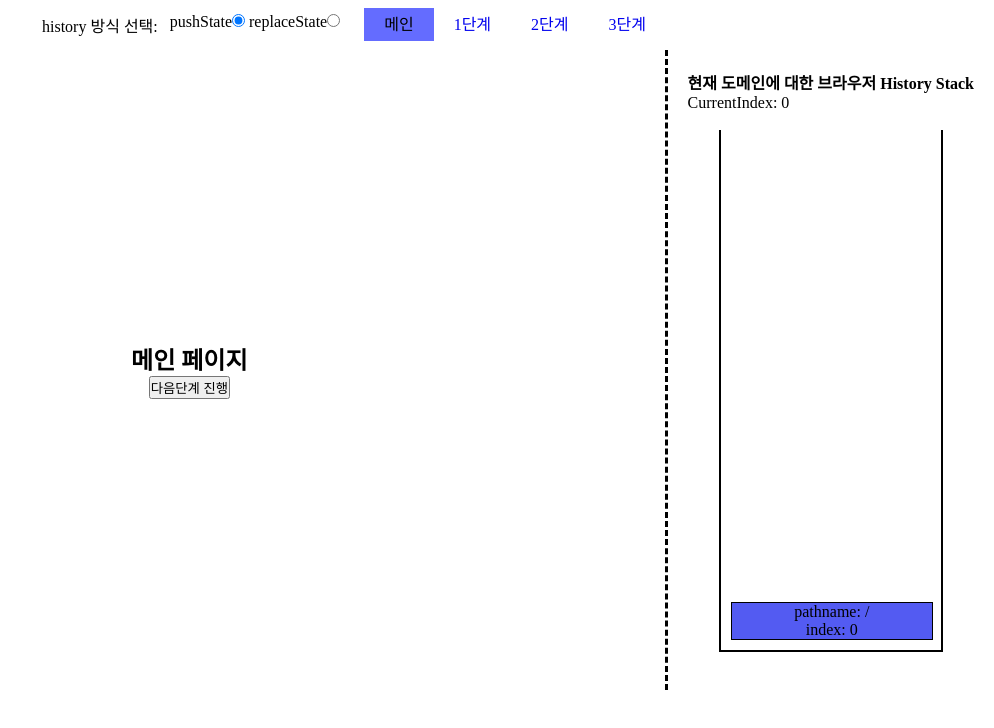
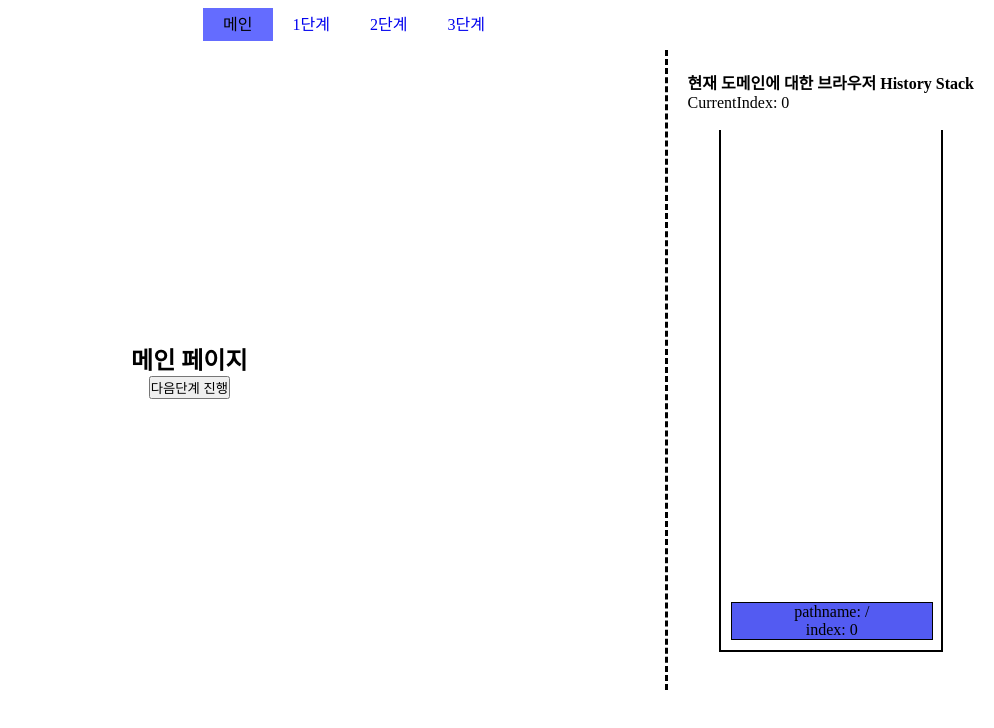
Before and after one commit to 2dubbing/ex-browser-history-state, a React (Vite) app: page / in a window 1280 px wide. Shown: the top 728 px of the page, without its empty margins (286-1280 px from the left). Built offline with nearby package versions, Linux system fonts and the light colour scheme.

Commit message:
feat: 불필요 컴포넌트 삭제

```diff
--- a/src/components/Layout/Layout.tsx
+++ b/src/components/Layout/Layout.tsx
@@ -1,53 +1,19 @@
-import {
-  createContext,
-  PropsWithChildren,
-  Suspense,
-  useCallback,
-  useState,
-} from "react";
+import { createContext, PropsWithChildren, Suspense } from "react";
 import HistoryStackUI from "../HistoryStackUI";
-import OptionBar from "./OptionBar";
 import NavigationBar from "./NavigationBar";
-import { HISTORY_STATE_TYPE } from "../../constant";
-import { NavigateType } from "../../types";
 import StepPageController from "../StepPageController/StepPageController";
 
-type ContextValueType = {
-  /** PUSH -> pushState / REPLACE -> replaceState */
-  historyStateType: NavigateType;
-  changeHistoryStateType: (type: NavigateType) => void;
-};
-
-export const LayoutContext = createContext<ContextValueType>(null!);
+export const LayoutContext = createContext({});
 
 export default function Layout({ children }: PropsWithChildren) {
-  const [historyStateType, setHistoryStateType] = useState<NavigateType>(
-    HISTORY_STATE_TYPE["PUSH"]
-  );
-
-  const changeHistoryStateType = useCallback((type: NavigateType) => {
-    setHistoryStateType(type);
-  }, []);
-
-  const value = { historyStateType, changeHistoryStateType };
-
   return (
-    <LayoutContext.Provider value={value}>
+    <LayoutContext.Provider value={{}}>
       <header>
-        <OptionBar />
         <NavigationBar />
       </header>
       <article className="main-container">
         <section className="page-wrapper">
-          <Suspense
-            fallback={
-              <div>
-                Lorem, ipsum dolor sit amet consectetur adipisicing elit.
-                Possimus eaque quam aliquid sint facilis sed inventore iure
-                obcaecati necessitatibus similique?
-              </div>
-            }
-          >
+          <Suspense fallback={<p>데이터 로딩 중...</p>}>
             <StepPageController>{children}</StepPageController>
           </Suspense>
         </section>
--- a/src/components/Layout/OptionBar.tsx
+++ /dev/null
@@ -1,45 +0,0 @@
-import { SyntheticEvent } from "react";
-import { HISTORY_STATE_TYPE } from "../../constant";
-import { useLayout } from "./useLayout";
-import { NavigateType } from "../../types";
-
-export default function OptionBar() {
-  const { historyStateType, changeHistoryStateType } = useLayout();
-
-  const handleChange = (e: SyntheticEvent<HTMLInputElement>) => {
-    const { value } = e.target as HTMLInputElement;
-    changeHistoryStateType(value as NavigateType);
-  };
-
-  return (
-    <aside className="option-wrapper">
-      <p>history 방식 선택: </p>
-
-      <div className="radio-group">
-        <label htmlFor="push">
-          pushState
-          <input
-            id="push"
-            name="historyStateType"
-            type="radio"
-            value={HISTORY_STATE_TYPE["PUSH"]}
-            checked={historyStateType === HISTORY_STATE_TYPE["PUSH"]}
-            onChange={handleChange}
-          />
-        </label>
-
-        <label htmlFor="replace">
-          replaceState
-          <input
-            id="replace"
-            name="historyStateType"
-            type="radio"
-            value={HISTORY_STATE_TYPE["REPLACE"]}
-            checked={historyStateType === HISTORY_STATE_TYPE["REPLACE"]}
-            onChange={handleChange}
-          />
-        </label>
-      </div>
-    </aside>
-  );
-}
--- a/src/index.css
+++ b/src/index.css
@@ -39,16 +39,6 @@ header {
   display: flex;
   align-items: center;
   column-gap: 24px;
-}
-
-.option-wrapper {
-  display: flex;
-  justify-content: center;
-  column-gap: 12px;
-}
-.option-wrapper .radio-group {
-  display: flex;
-  column-gap: 4px;
 }
 
 .main-container {
```
